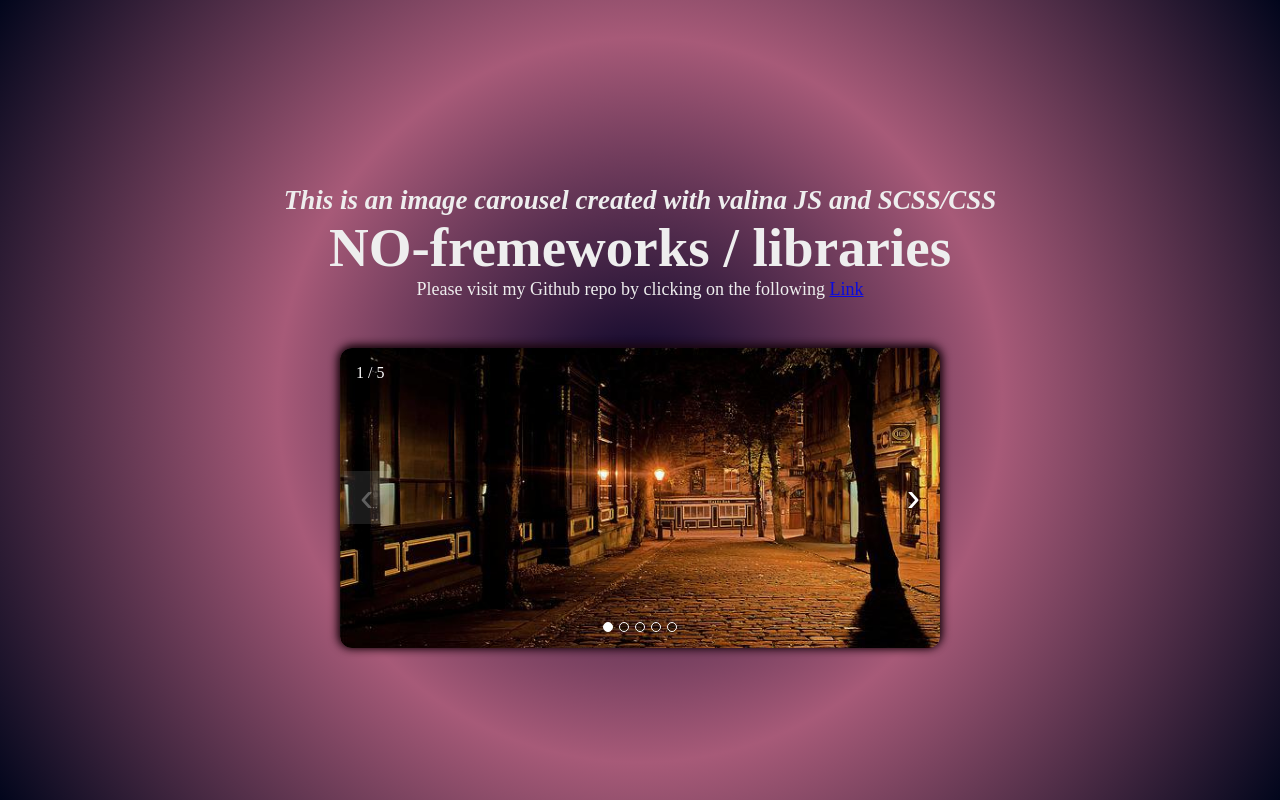
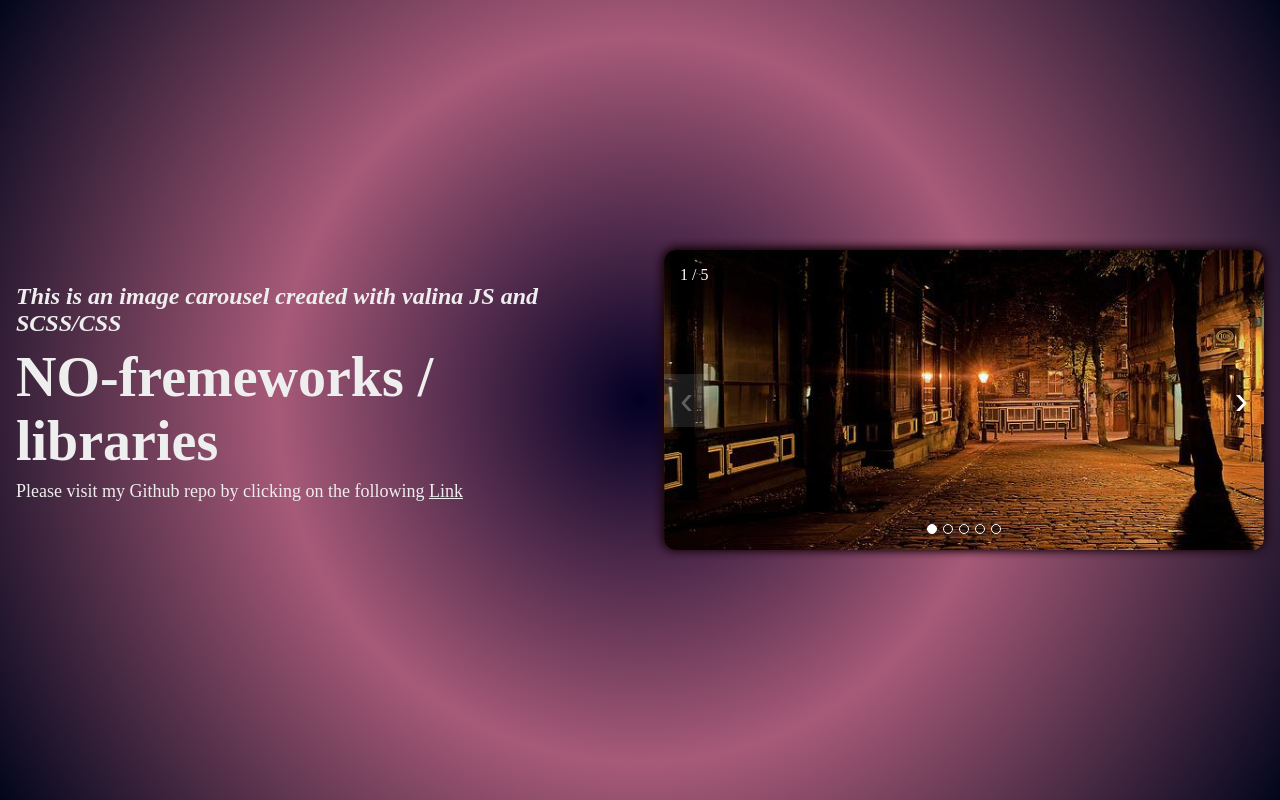
Before and after one commit to Ravichandra77/Image-carousel, a plain HTML site: page index.html in a window 1280 px wide. Drawn offline with Linux system fonts and the light colour scheme.

Commit message:
added some CSS

```diff
--- a/scss/style.scss
+++ b/scss/style.scss
@@ -5,7 +5,8 @@
 }
 
 a[href] {
-    color: #0a0adf;
+    // color: #020024;
+    color: inherit;
 }
 
 .default-text {
@@ -14,25 +15,28 @@ a[href] {
 .page-wrapper {
     display: flex;
     align-items: center;
-    justify-content: center;
+    justify-content: space-between;
     min-height: 100vh;
     background: radial-gradient(circle, rgba(2,0,36,1) 0%, #a75a78 48%, rgba(2,6,28,1) 100%);
+    padding: 1rem;
     flex-direction: column;
-    padding: 1rem;
+}
+
 .page-heading {
     margin-top: 2rem;
     margin-bottom: 3rem;
     text-align: center;
     max-width: 100%;
     color: #eee;
-        font-size: calc(14px + 6 * (100vw - 480px)/1200);
     .main-heading {
         font-style: italic;
+        font-size: 18px;
+        margin-bottom: 0.5rem;
     }
     .text-big {
-            font-size: calc(40px + 18 * (100vw - 480px)/960);
+        font-size: 30px;
         font-weight: bold;
-        }
+        margin-bottom: 0.5rem;
     }
 }
 
@@ -96,10 +100,10 @@ a[href] {
         }
     }
     .next {
-        right: 4px;
+        right: 0;
     }
     .prev {
-        left: 4px;
+        left: 0;
     }
 }
 .carousel-dots {
@@ -124,9 +128,22 @@ a[href] {
 }
 
 @media only screen and (min-width: 600px) {
+    .page-wrapper {
+        flex-direction: row;
+        gap: 1rem;
+    }
     .carousel-wrapper {
         .carousel-item {
             box-shadow: 2px -2px 10px #1b070f, -2px 0px 10px #1b070f;
         }
     }
+    .page-heading {
+        text-align: left;
+        .main-heading {
+            font-size: 24px;
         }
+        .text-big {
+            font-size: 3.5rem;
+        }
+    }
+}
```
Also changed, not shown: css/style.css, 1 other file. Lines whose indentation alone changed are shown as unchanged.
